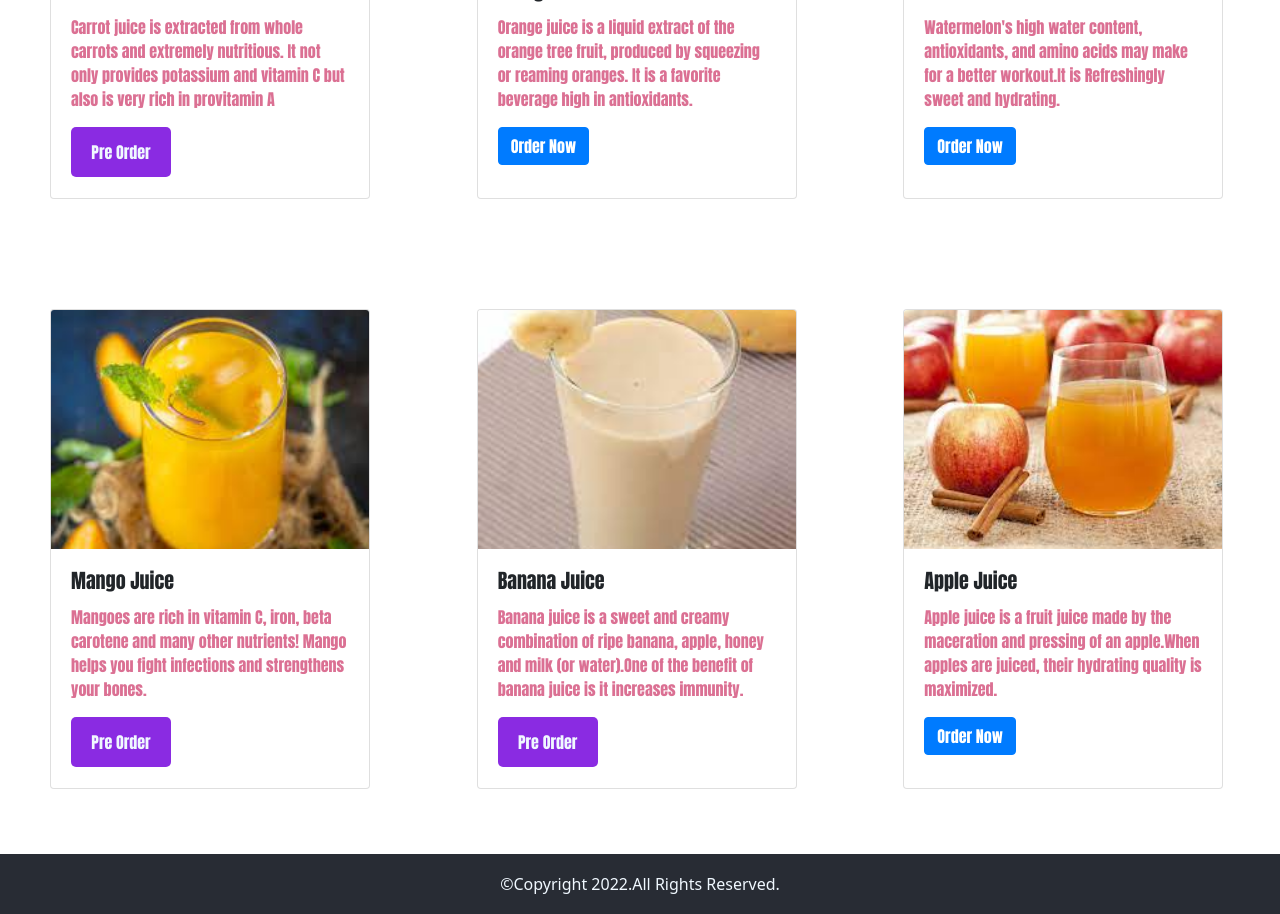
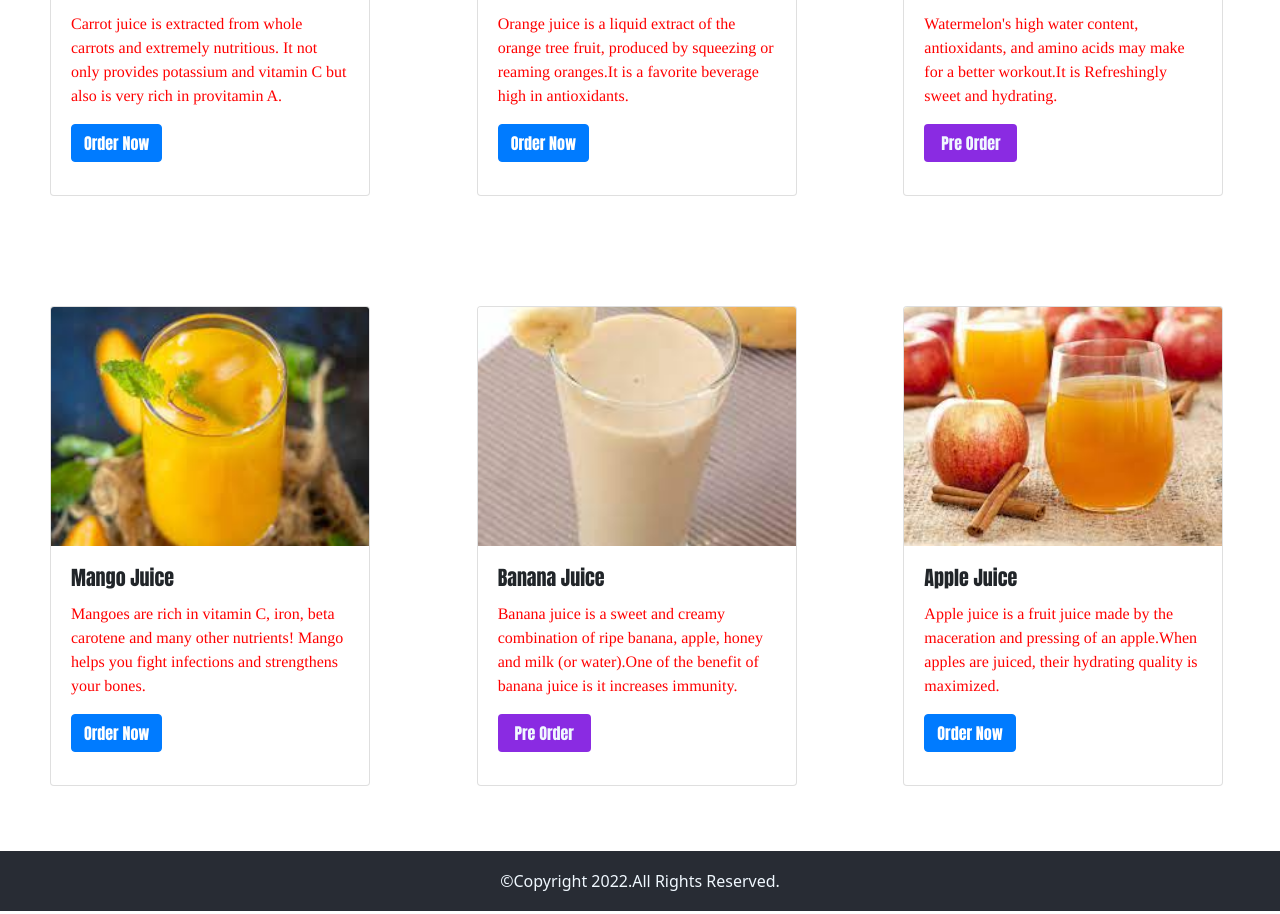
Before and after one commit to aayushi1852/bootstrap-assignment, a React (Create React App) app: page /drinks in a window 1280 px wide. Shown: the part 440-1354 px from the top of the page. Built offline with nearby package versions, Linux system fonts and the light colour scheme.

Commit message:
updated pages

```diff
--- a/src/index.css
+++ b/src/index.css
@@ -27,9 +27,9 @@ video {
   object-fit: cover;
 }
 .text{
-  font-weight: lighter;
-  color: palevioletred;
+  color: red;
   font-size: 16px;
+  font-family:Times, serif;
 }
 
 .links li {
--- a/src/pages/CardDrinks.jsx
+++ b/src/pages/CardDrinks.jsx
@@ -1,16 +1,72 @@
 import React from 'react'
 import Drinks from './Drinks'
+const CardDrinks = () => {
 
-const CardDrinks = () => {
-  return (
-    <div>
+  const DrinksInfo = [
+    {
 
-    <Drinks title='Carrott'/>
-    {/* <Drinks /> */}
-    {/* <Drinks />
-    <Drinks  /> */}
-    </div>
-  )
-}
+        tittle: "Carrot Juice",
+        description: "Carrot juice is extracted from whole carrots and extremely nutritious. It not only provides potassium and vitamin C but also is very rich in provitamin A.",
+    },
+    {
+
+      tittle: "Orange Juice",
+      description: " Orange juice is a liquid extract of the orange tree fruit, produced by squeezing or reaming oranges.It is a favorite beverage high in antioxidants.",
+    },
+    {
+
+    tittle: "Watermelon Juices",
+    description: "Watermelon's high water content, antioxidants, and amino acids may make for a better workout.It is Refreshingly sweet and hydrating.",
+   },
+   {
+
+    tittle: "Mango Juice",
+    description: "Mangoes are rich in vitamin C, iron, beta carotene and many other nutrients! Mango helps you fight infections and strengthens your bones.",
+   },
+   {
+
+    tittle: "Banana Juice",
+    description: "Banana juice is a sweet and creamy combination of ripe banana, apple, honey and milk (or water).One of the benefit of banana juice is it increases immunity. ",
+   },
+   {
+
+    tittle: "Apple Juice",
+    description: "Apple juice is a fruit juice made by the maceration and pressing of an apple.When apples are juiced, their hydrating quality is maximized.",
+   },
+
+  ];
+
+
+  console.log('here',DrinksInfo)
+
+    return (
+      <div>
+
+
+
+            <Drinks
+
+            tittle0 = {DrinksInfo[0].tittle}
+            tittle1 = {DrinksInfo[1].tittle}
+            tittle2 = {DrinksInfo[2].tittle}
+            tittle3 = {DrinksInfo[3].tittle}
+            tittle4 = {DrinksInfo[4].tittle}
+            tittle5 = {DrinksInfo[5].tittle}
+
+            description0 = {DrinksInfo[0].description}
+            description1 = {DrinksInfo[1].description}
+            description2 = {DrinksInfo[2].description}
+            description3 = {DrinksInfo[3].description}
+            description4 = {DrinksInfo[4].description}
+            description5 = {DrinksInfo[5].description}
+
+            />
+
+      </div>
+    )
+  }
+
+
+
 
 export default CardDrinks
--- a/src/pages/CardFood.jsx
+++ b/src/pages/CardFood.jsx
@@ -1,13 +1,6 @@
 
 import React from 'react'
 import Food from './Food'
-
-import rice from "../img/rice1.jpeg"
-import plantain from "../img/plantain.jpeg"
-import yam from "../img/yam.jpeg"
-import eba from "../img/eba.jpeg"
-import chaat from "../img/chaat.jpeg"
-import barfi from "../img/barfi.jpeg"
 
 
 const CardFood = () => {
@@ -17,60 +10,63 @@ const CardFood = () => {
 
         tittle: "Plantain",
         description: "Plantain are deep-fried or dried, generally crispy slices of bananas.They can be sweet or savory and covered with sugar, honey, salt, or various spices.",
-        img : {plantain},
-        // photo: "../img/plantain.jpeg"
     },
     {
 
       tittle: "Jollof Rice",
       description: "Jollof rice is a unifying dish across West Africa.The dish is typically made with long-grain rice, tomatoes, onions, spices, vegetables and meat in a single pot.",
-        img : {rice},
+
   },
   {
 
     tittle: "Yam And Egg",
     description: "Yam and eggs recipe made with succulent boiled yam and fried eggs garnished with vegetables. Yam is highly nutritious and contains less starch than potatoes.",
-    img : {yam},
+
   },
   {
 
     tittle: "Barfi",
     description: "Barfi is a popular Indian milk based sweet recipe.Milk Barfi or Milk Powder Burfi is a super delicious and one of the best gluten free, no bake dessert.",
-    img : {barfi},
+
   },
   {
 
     tittle: "Eba",
-    description: "EBA is a staple food mainly eaten in the West Africa, particularly in Nigeria.It is made with fried cassava and hot boiling water to form a smooth stiff dough.",
-    img : {eba},
+    description: "EBA is a staple Food mainly eaten in the West Africa, particularly in Nigeria.It is made with fried cassava and hot boiling water to form a smooth stiff dough.",
+
   },
   {
 
     tittle: "Chaat",
-    description: "With its aromatic spices and tangy sauces, chaat describes an entire category of Indian street foods that offers the palate of exotic flavors and textures",
-    img : {chaat},
+    description: "With its aromatic spices and tangy sauces, chaat describes an entire category of Indian street Foods that offers the palate of exotic flavors and textures",
+
   },
 
   ];
-
-
-
-  const renderCardFood = (FoodCard, index) => {
-    return (
-
-      <Food key={index}
-      tittle = {FoodCard.tittle}
-      description={FoodCard.description}
-      img={FoodCard.img}
-      />
-    );
-  };
+  console.log('here',FoodInfo)
 
     return (
       <div>
 
-        <h3>Working on Dynamic props.</h3>
-          {FoodInfo.map(renderCardFood)}
+
+      <Food
+
+              tittle0 = {FoodInfo[0].tittle}
+              tittle1 = {FoodInfo[1].tittle}
+              tittle2 = {FoodInfo[2].tittle}
+              tittle3 = {FoodInfo[3].tittle}
+              tittle4 = {FoodInfo[4].tittle}
+              tittle5 = {FoodInfo[5].tittle}
+
+              description0 = {FoodInfo[0].description}
+              description1 = {FoodInfo[1].description}
+              description2 = {FoodInfo[2].description}
+              description3 = {FoodInfo[3].description}
+              description4 = {FoodInfo[4].description}
+              description5 = {FoodInfo[5].description}
+
+              />
+
       </div>
     )
   }
--- a/src/pages/Confectionary.jsx
+++ b/src/pages/Confectionary.jsx
@@ -10,9 +10,6 @@ import dnuts from "../img/d-nuts.jpeg"
 import cucake from "../img/cup-cake.jpeg"
 import styles from "./WaitList.module.css"
 
-
-
-// import styles from "../components/WaitList.module.css"
 
 const Confectionary = (props) => {
 
--- a/src/pages/Drinks.jsx
+++ b/src/pages/Drinks.jsx
@@ -2,47 +2,39 @@ import React from 'react'
 
 import { Button,Card } from 'react-bootstrap';
 
-// import apple from "../../img/apple.jpeg"
 import apple from "../img/apple.jpeg"
 import banana from "../img/banana.jpeg"
 import mango from "../img/mango.jpeg"
 import wmelon from "../img/w-melon.jpeg"
 import papple from "../img/p-apple.jpeg"
 import carrott from "../img/carrott.jpeg"
+
 import styles from "./WaitList.module.css"
-// import styles from "../components/WaitList.module.css"
 
 
-const Drinks = (props) => {
+const Food = (props) => {
+    console.log('jdjdj',props.tittle1)
+return (
 
 
-    console.log('wwww',props.title)
-
-  return (
-
   <div className='cards'>
-        <Card className='card1'style={{
-            width: '20rem', height: '30rem'
-            }}>
+      <Card className='card1'style={{ width: '20rem', height: '30rem' }}>
            <Card.Img variant="top" src={carrott} />
               <Card.Body>
-            <Card.Title>{props.title}</Card.Title>
+                <Card.Title>{props.tittle0}</Card.Title>
                 <Card.Text className='text'>
-            Carrot juice is extracted from whole carrots and extremely nutritious. It not only provides potassium and vitamin C but also is very rich in provitamin A
-            {/* {props.description}  */}
+                {props.description0}
                 </Card.Text>
-
-           <button className ={styles.button}> Pre Order </button>
+                <Button variant="primary">Order Now</Button>
               </Card.Body>
        </Card>
 
        <Card className='card1'style={{ width: '20rem', height: '30rem' }}>
         <Card.Img variant="top" src={papple} />
             <Card.Body>
-        <Card.Title>Orange Juice</Card.Title>
+              <Card.Title>{props.tittle1}</Card.Title>
                   <Card.Text className='text'>
-            Orange juice is a liquid extract of the orange tree fruit, produced by squeezing or reaming oranges.
-            It is a favorite beverage high in antioxidants.
+                  {props.description1}
                   </Card.Text>
                   <Button variant="primary">Order Now</Button>
             </Card.Body>
@@ -51,31 +43,31 @@ const Drinks = (props) => {
     <Card className='card1'style={{ width: '20rem', height: '30rem' }}>
         <Card.Img variant="top" src={wmelon} />
         <Card.Body>
-    <Card.Title>Watermelomn Juice</Card.Title>
+          <Card.Title>{props.tittle2}</Card.Title>
                 <Card.Text className='text'>
-    Watermelon's high water content, antioxidants, and amino acids may make for a better workout.It is Refreshingly sweet and hydrating.
+                {props.description2}
+                </Card.Text>
+          <button className ={styles.button}> Pre Order </button>
+        </Card.Body>
+    </Card>
+
+    <Card className='card1'style={{ width: '20rem', height: '30rem' }}>
+      <Card.Img variant="top" src={mango} />
+        <Card.Body>
+          <Card.Title>{props.tittle3}</Card.Title>
+              <Card.Text className='text'>
+              {props.description3}
             </Card.Text>
           <Button variant="primary">Order Now</Button>
         </Card.Body>
     </Card>
 
     <Card className='card1'style={{ width: '20rem', height: '30rem' }}>
-<Card.Img variant="top" src={mango} />
-    <Card.Body>
-    <Card.Title>Mango Juice</Card.Title>
-    <Card.Text className='text'>
-    Mangoes are rich in vitamin C, iron, beta carotene and many other nutrients! Mango helps you fight infections and strengthens your bones.
-    </Card.Text>
-    <button className ={styles.button}> Pre Order </button>
-    </Card.Body>
-</Card>
-
-<Card className='card1'style={{ width: '20rem', height: '30rem' }}>
         <Card.Img variant="top" src={banana} />
         <Card.Body>
-    <Card.Title>Banana Juice</Card.Title>
+          <Card.Title>{props.tittle4}</Card.Title>
               <Card.Text className='text'>
-    Banana juice is a sweet and creamy combination of ripe banana, apple, honey and milk (or water).One of the benefit of banana juice is it increases immunity.
+                {props.description4}
               </Card.Text>
           <button className ={styles.button}> Pre Order </button>
         </Card.Body>
@@ -83,16 +75,15 @@ const Drinks = (props) => {
     <Card className='card1'style={{ width: '20rem', height: '30rem' }}>
         <Card.Img variant="top" src={apple} />
         <Card.Body>
-    <Card.Title>Apple Juice</Card.Title>
+          <Card.Title>{props.tittle5}</Card.Title>
               <Card.Text className='text'>
-        Apple juice is a fruit juice made by the maceration and pressing of an apple.When apples are juiced, their hydrating quality is maximized.
+                {props.description5}
               </Card.Text>
               <Button variant="primary">Order Now</Button>
         </Card.Body>
     </Card>
   </div>
     )
-
 }
 
-export default Drinks
+export default Food
--- a/src/pages/Food.jsx
+++ b/src/pages/Food.jsx
@@ -12,19 +12,74 @@ import barfi from "../img/barfi.jpeg"
 import styles from "./WaitList.module.css"
 
 
-const Food = ({description,img,tittle}) => {
+const Food = (props) => {
+  console.log('jdjdj',props.tittle1)
 return (
+
+
 <div className='cards'>
+    <Card className='card1'style={{ width: '20rem', height: '30rem' }}>
+         <Card.Img variant="top" src={plantain} />
+            <Card.Body>
+              <Card.Title>{props.tittle0}</Card.Title>
+                <Card.Text className='text'>
+                {props.description0}
+                </Card.Text>
+              <Button variant="primary">Order Now</Button>
+            </Card.Body>
+     </Card>
 
      <Card className='card1'style={{ width: '20rem', height: '30rem' }}>
-     <Card.Img variant="top" src={img} />
-     {/* <Card.Img variant="top" src={props.img} /> */}
+      <Card.Img variant="top" src={rice} />
           <Card.Body>
-    <Card.Title>{tittle}</Card.Title>
-    <Card.Text className='text'> {description}
+            <Card.Title>{props.tittle1}</Card.Title>
+                <Card.Text className='text'>
+                {props.description1}
                 </Card.Text>
               <button className ={styles.button}> Pre Order </button>
+          </Card.Body>
+    </Card>
 
+  <Card className='card1'style={{ width: '20rem', height: '30rem' }}>
+      <Card.Img variant="top" src={yam} />
+      <Card.Body>
+        <Card.Title>{props.tittle2}</Card.Title>
+              <Card.Text className='text'>
+              {props.description2}
+              </Card.Text>
+        <button className ={styles.button}> Pre Order </button>
+      </Card.Body>
+  </Card>
+
+  <Card className='card1'style={{ width: '20rem', height: '30rem' }}>
+    <Card.Img variant="top" src={barfi} />
+      <Card.Body>
+        <Card.Title>{props.tittle3}</Card.Title>
+            <Card.Text className='text'>
+            {props.description3}
+          </Card.Text>
+        <Button variant="primary">Order Now</Button>
+      </Card.Body>
+  </Card>
+
+  <Card className='card1'style={{ width: '20rem', height: '30rem' }}>
+      <Card.Img variant="top" src={eba} />
+      <Card.Body>
+        <Card.Title>{props.tittle4}</Card.Title>
+            <Card.Text className='text'>
+              {props.description4}
+            </Card.Text>
+        <button className ={styles.button}> Pre Order </button>
+      </Card.Body>
+  </Card>
+  <Card className='card1'style={{ width: '20rem', height: '30rem' }}>
+      <Card.Img variant="top" src={chaat} />
+      <Card.Body>
+        <Card.Title>{props.tittle5}</Card.Title>
+            <Card.Text className='text'>
+              {props.description5}
+            </Card.Text>
+        <button className ={styles.button}> Pre Order </button>
       </Card.Body>
   </Card>
 </div>
@@ -32,65 +87,3 @@ const Food = ({description,img,tittle}) => {
 }
 
 export default Food
-
-
-
-
-
-// <Card className='card1'style={{ width: '20rem', height: '30rem' }}>
-//         <Card.Img variant="top" src={plantain} />
-//             <Card.Body>
-//             <Card.Title>Banana Chips</Card.Title>
-//             <Card.Text className='text'>
-//             Banana chips are deep-fried or dried, generally crispy slices of bananas.They can be sweet or savory and covered with sugar, honey, salt, or various spices.
-//             </Card.Text>
-//             <Button variant="primary">Order Now</Button>
-//             </Card.Body>
-//     </Card>
-
-//     <Card className='card1'style={{ width: '20rem', height: '30rem' }}>
-//     <Card.Img variant="top" src={rice} />
-//         <Card.Body>
-//         <Card.Title>Jollof Rice</Card.Title>
-//         <Card.Text className='text'>
-//         Jollof rice is a unifying dish across West Africa.The dish is typically made with long-grain rice, tomatoes, onions, spices, vegetables and meat in a single pot,
-//         </Card.Text>
-//         {/* <Button variant="primary">Order Now</Button> */}
-//         <button className ={styles.button}> Pre Order </button>
-//         </Card.Body>
-//     </Card>
-
-// <Card className='card1'style={{ width: '20rem', height: '30rem' }}>
-//     <Card.Img variant="top" src={yam} />
-//     <Card.Body>
-//     <Card.Title>Yam And Egg</Card.Title>
-//     <Card.Text className='text'>
-//     Yam and eggs recipe made with succulent boiled yam and fried eggs garnished with vegetables. Yam is highly nutritious and contains less starch than potatoes.
-//     </Card.Text>
-//     {/* <Button variant="primary">Order Now</Button> */}
-//     <button className ={styles.button}> Pre Order </button>
-//     </Card.Body>
-// </Card>
-
-// <Card className='card1'style={{ width: '20rem', height: '30rem' }}>
-// <Card.Img variant="top" src={barfi} />
-//     <Card.Body>
-//     <Card.Title>Barfi</Card.Title>
-//     <Card.Text className='text'>
-//     Barfi is a popular Indian milk based sweet recipe.Milk Barfi or Milk Powder Burfi is a super delicious and one of the best gluten free, no bake dessert.
-//     </Card.Text>
-//     <Button variant="primary">Order Now</Button>
-//     </Card.Body>
-// </Card>
-
-// <Card className='card1'style={{ width: '20rem', height: '30rem' }}>
-//      <Card.Img variant="top" src={eba} />
-//     <Card.Body>
-//     <Card.Title>Eba</Card.Title>
-//     <Card.Text className='text'>
-//     EBA is a staple food mainly eaten in the West Africa, particularly in Nigeria.It is made with fried cassava and hot boiling water to form a smooth stiff dough.
-//     </Card.Text>
-//     {/* <Button variant="primary">Order Now</Button> */}
-//     <button className ={styles.button}> Pre Order </button>
-//     </Card.Body>
-// </Card>
--- a/src/pages/WaitList.module.css
+++ b/src/pages/WaitList.module.css
@@ -1,9 +1,8 @@
 .button {
-    width: 100px;
-    height: 50px;
+    width: 93.06px;
+    height: 38px;
     background-color: blueviolet;
-    /* margin-left:80px ; */
-    border-radius: 5px;
+    border-radius: 0.25rem;
     color: aliceblue;
     border: none;
 
--- a/src/pages/components/Nav.jsx
+++ b/src/pages/components/Nav.jsx
@@ -16,7 +16,6 @@ const Nav = () => {
             <li> <Link to="/food">Food</Link></li>
             <li> <Link to="/confectionary">Confectionary</Link></li>
             <li> <Link to="/drinks">Drinks</Link></li>
-            <li> <Link to="/card">Test</Link></li>
 
           </ul>
       </Navbar.Text>
```
Also changed, not shown: src/pages/CardConfectionary.jsx (+0 -31 lines). Lines whose indentation alone changed are shown as unchanged.
